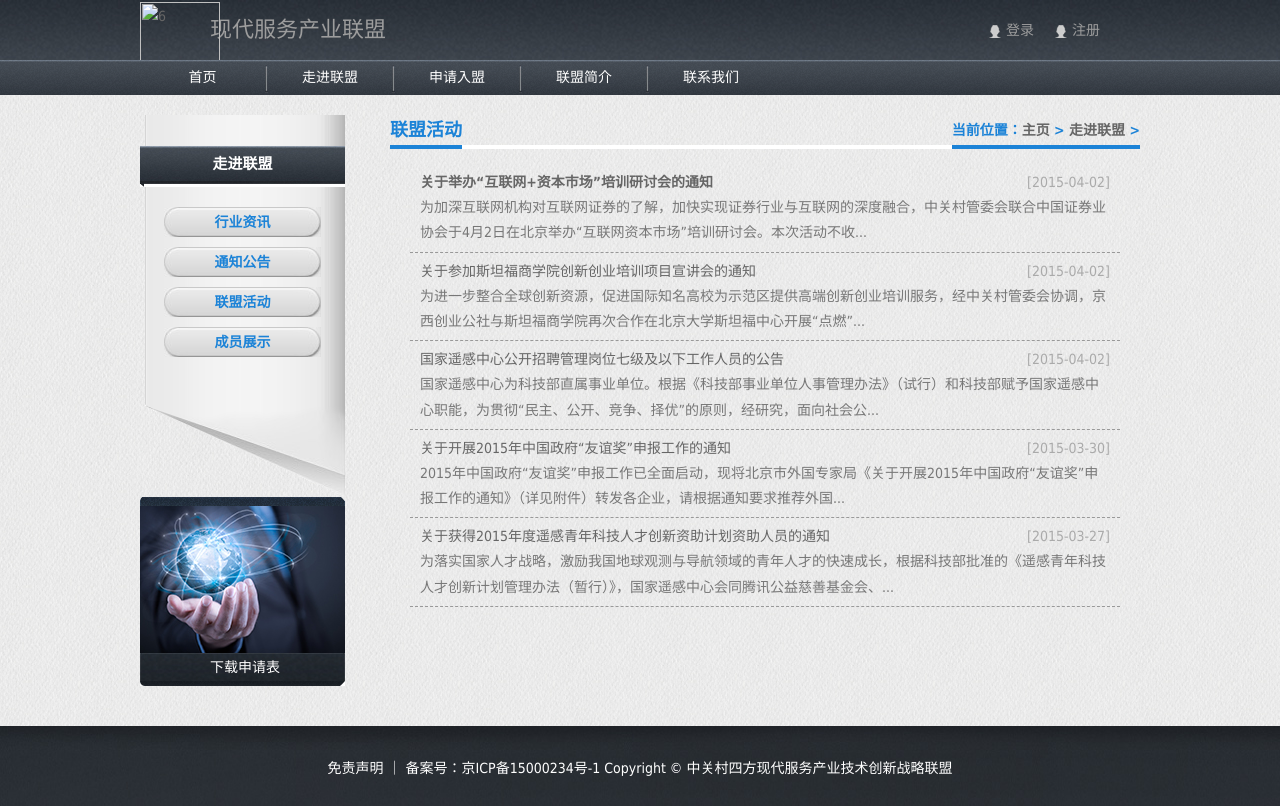
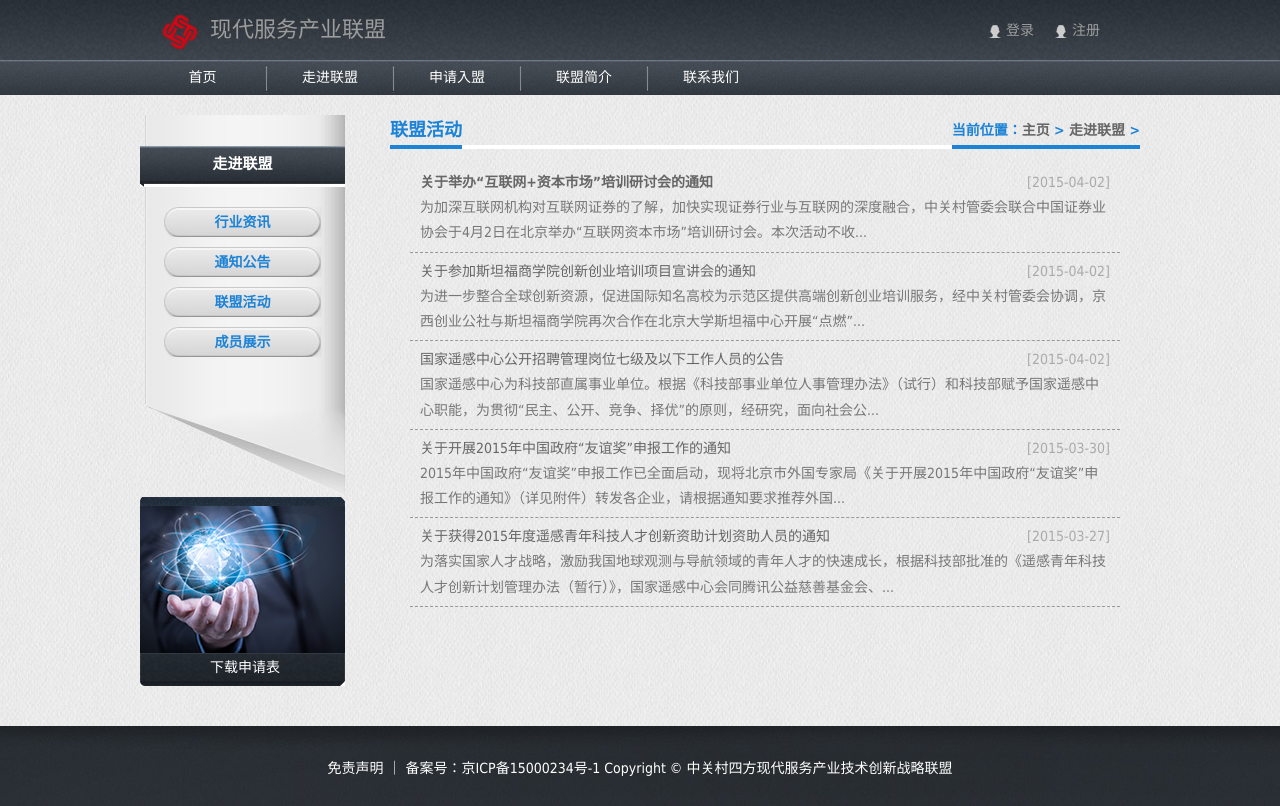
Before and after one commit to JYYweb/JYYweb.github.io, a plain HTML site: page pages/lmhuodong.html in a window 1280 px wide. Drawn offline with Linux system fonts and the light colour scheme.

Commit message:
Update lmhuodong.html

```diff
--- a/pages/lmhuodong.html
+++ b/pages/lmhuodong.html
@@ -25,7 +25,7 @@
 <herder>
   <div class="HER--cen ">
     <div class="position">
-       <a href="/" title="4" id="web_logo" class="logoimg" target="_self"><img src="../img/logo.png" title="6" height="60px" width="80px"></a>
+       <a href="/" title="4" id="web_logo" class="logoimg" target="_self"><img src="../images/logo.png" title="6" height="60px" width="80px"></a>
 	</div>
 	<div style="height: 50px; width:200px; margin-top: 10px; margin-left: 220px; float:left;">
 	   <a href="#" style="color: #9d9d9d;"><span style="margin-left: -10px; font-size: 22px; vertical-align: middle;">现代服务产业联盟</span></a>
```
